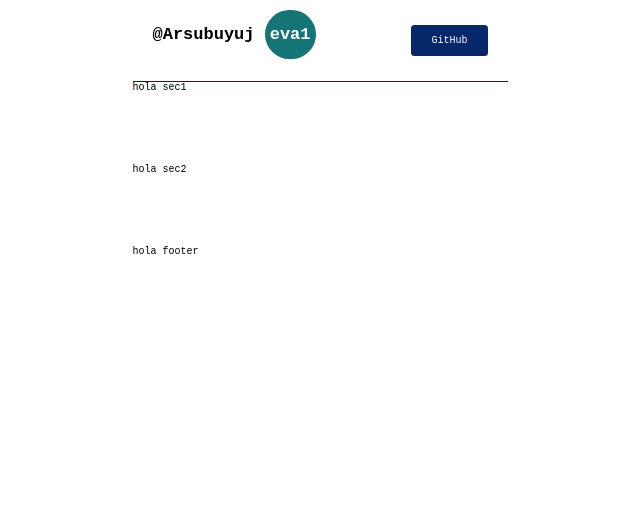
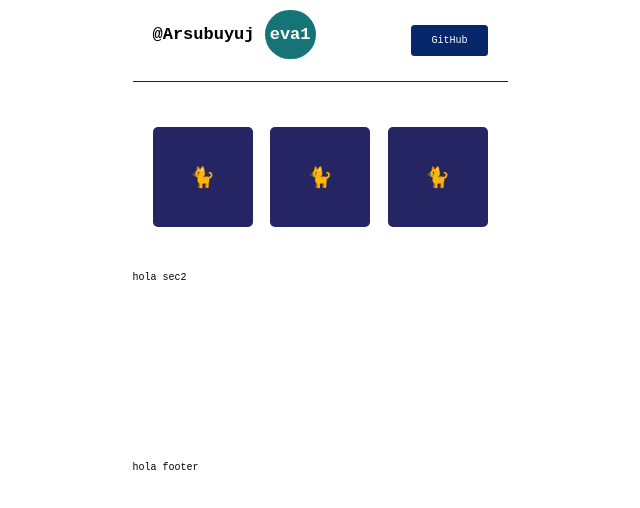
Before and after one commit to Leibril2007/practicas_Evaluacion2, a plain HTML site: page index.html in a window 1280 px wide. Shown: the whole page, without its empty margins (320-960 px from the left). Drawn offline with Linux system fonts and the light colour scheme.

Commit message:
version1 seccion 1

```diff
--- a/config.css
+++ b/config.css
@@ -14,5 +14,5 @@ html{
 body{
     display: grid;
     grid-template-columns: 1fr;
-    grid-template-rows: repeat(4, 1fr);
+    grid-template-rows: auto 1fr 1fr auto;
 }
--- a/header/header.css
+++ b/header/header.css
@@ -1,6 +1,5 @@
 .header{
     border-bottom: 1px solid rgb(0, 30, 128);
-
     display: flex;
     justify-content: space-between;
     padding: 2.5rem 2rem;
@@ -19,7 +18,7 @@ header span{
     color: white;
 }
 
-.git{
+.gitHeader{
     background-color: rgb(6, 39, 105);
     padding: 1rem 2rem;
     border-radius: 3.5px;
--- a/header/header.js
+++ b/header/header.js
@@ -2,11 +2,8 @@ let header = document.querySelector(".header");
 
 header.innerHTML = `
 
-
     <h1 class="usuario">@Arsubuyuj <span>eva1</span></h1>
 
-    <div class="git">GitHub</div>
-
-
+    <div class="gitHeader">GitHub</div>
 
 `;
--- a/section1/section1.css
+++ b/section1/section1.css
@@ -0,0 +1,18 @@
+.section1{
+    display: flex;
+    justify-content: space-between;
+    padding: 4.5rem 2rem;
+    align-items: center;
+}
+
+.hijosSec1{
+    width: 10rem;
+    height: 10rem;
+    background-color: rgb(37, 37, 99);
+    border-radius: 0.5rem;
+
+    display: flex;
+    align-items: center;
+    justify-content: center;
+    font-size: 2rem;
+}
--- a/section1/section1.js
+++ b/section1/section1.js
@@ -1,3 +1,10 @@
 let seccion1 = document.querySelector(".section1");
 
-seccion1.innerHTML = `hola sec1`;
+seccion1.innerHTML = `
+
+    <div class="hijosSec1">🐈‍</div>
+    <div class="hijosSec1">🐈‍</div>
+    <div class="hijosSec1">🐈‍</div>
+
+
+`;
```
